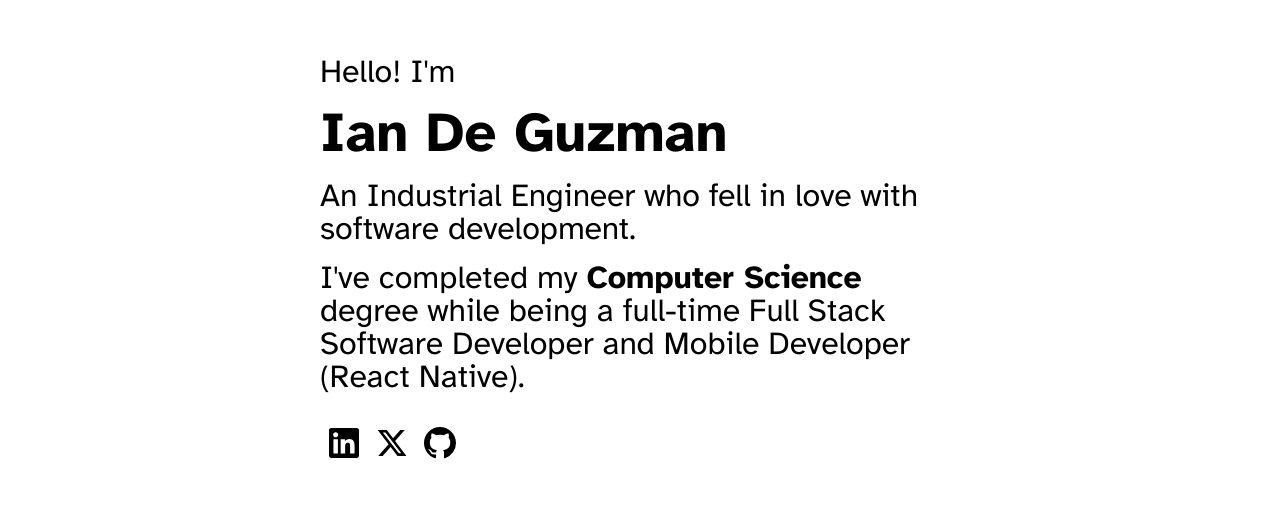
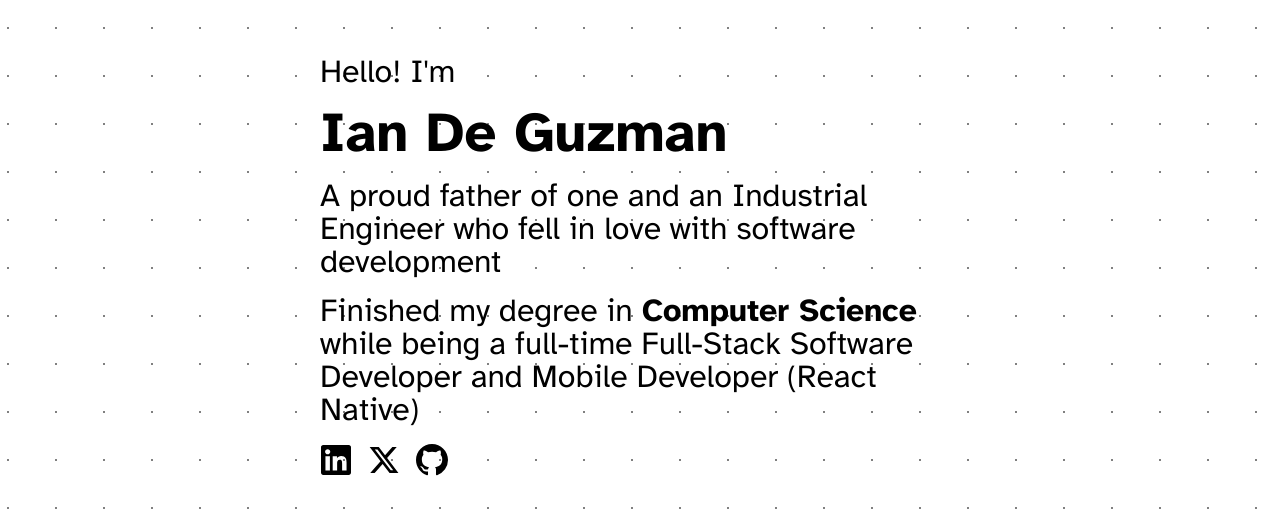
Before and after one commit to ianbrdeguzman/ianbrdeguzman, an Astro site: page / in a window 1280 px wide. Shown: the part 132-646 px from the top of the page. Built offline with nearby package versions, Linux system fonts and the light colour scheme; Astro itself is replaced by a stand-in of ours.

Commit message:
fix copy add dotted background remove image meta tag

```diff
--- a/src/components/BaseHead.astro
+++ b/src/components/BaseHead.astro
@@ -11,7 +11,7 @@ interface Props {
 
 const canonicalURL = new URL(Astro.url.pathname, Astro.site);
 
-const { title, description, image = "/blog-placeholder-1.jpg" } = Astro.props;
+const { title, description, image } = Astro.props;
 ---
 
 <!-- Emoji Favicon -->
@@ -55,11 +55,11 @@ const { title, description, image = "/blog-placeholder-1.jpg" } = Astro.props;
 <meta property="og:url" content={Astro.url} />
 <meta property="og:title" content={title} />
 <meta property="og:description" content={description} />
-<meta property="og:image" content={new URL(image, Astro.url)} />
+<!-- <meta property="og:image" content={new URL(image, Astro.url)} /> -->
 
 <!-- Twitter -->
 <meta property="twitter:card" content="summary_large_image" />
 <meta property="twitter:url" content={Astro.url} />
 <meta property="twitter:title" content={title} />
 <meta property="twitter:description" content={description} />
-<meta property="twitter:image" content={new URL(image, Astro.url)} />
+<!-- <meta property="twitter:image" content={new URL(image, Astro.url)} /> -->
--- a/src/pages/index.astro
+++ b/src/pages/index.astro
@@ -12,16 +12,16 @@ import { SITE_TITLE, SITE_DESCRIPTION } from "../consts";
     <main>
       <p>Hello! I'm</p>
       <h1>Ian De Guzman</h1>
-      <p>An Industrial Engineer who fell in love with software development.</p>
       <p>
-        I've completed my <b>Computer Science</b> degree while being a full-time
-        Full Stack Software Developer and Mobile Developer (React Native).
+        A proud father of one and an Industrial Engineer who fell in love with
+        software development
+      </p>
+      <p>
+        Finished my degree in <b>Computer Science</b> while being a full-time Full-Stack
+        Software Developer and Mobile Developer (React Native)
       </p>
       <nav>
-        <a
-          href="https://www.linkedin.com/in/ian-de-guzman-377583138/"
-          target="_blank"
-        >
+        <a href="https://www.linkedin.com/in/ianbrdeguzman/" target="_blank">
           <span class="sr-only">Follow Ian on LinkedIn</span>
           <svg width="32px" height="32px" viewBox="0 0 32 32">
             <g stroke-width="0"></g><g
--- a/src/styles/global.css
+++ b/src/styles/global.css
@@ -34,6 +34,10 @@ body {
   display: flex;
   justify-content: center;
   align-items: center;
+  background: white;
+  background-image: radial-gradient(gray 1px, transparent 0);
+  background-size: 3rem 3rem;
+  background-position: -1rem;
 }
 main {
   padding: 2rem;
@@ -64,9 +68,9 @@ p {
 }
 nav {
   display: flex;
+  gap: 1rem;
 }
 nav a {
-  padding: 1rem 0.5em;
   color: var(--black);
 }
 .sr-only {
```
